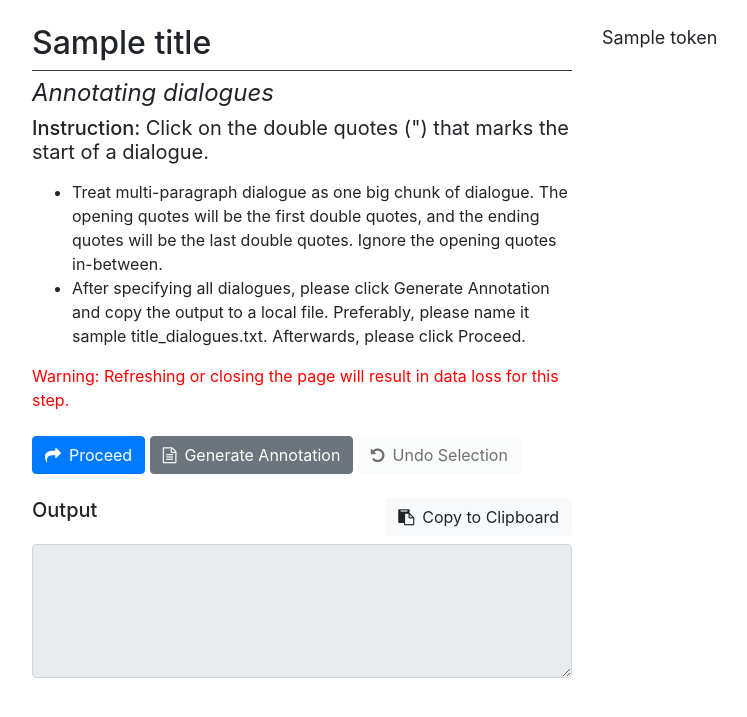
After one commit to carlosngo/StoryX, a Django app: template converter/templates/annotate.html in a window 1280 px wide. The commit adds this page. Shown: the top 717 px of the page, without its empty margins (53-800 px from the left). Run offline with Django 3.2, Linux system fonts and the light colour scheme; the template is opened without the code that fills it: most values are stand-ins (such as "Sample title", 1, 10 or a date in 2020); some libraries are stand-ins or nearby versions.

Commit message:
annotator finished except undo
- should fix undo

```diff
--- /dev/null
+++ b/converter/templates/annotate.html
@@ -0,0 +1,81 @@
+<!DOCTYPE html>
+<html lang="en">
+    <head>
+        <meta charset="UTF-8">
+        <meta name="viewport" content="width=device-width, initial-scale=1.0">
+        <meta http-equiv="X-UA-Compatible" content="ie=edge">
+        <title>StoryX Annotator</title>
+        <script src="https://ajax.googleapis.com/ajax/libs/jquery/3.4.1/jquery.min.js"></script>
+        <script
+            src="https://code.jquery.com/ui/1.12.1/jquery-ui.min.js"
+            integrity="sha256-VazP97ZCwtekAsvgPBSUwPFKdrwD3unUfSGVYrahUqU="
+            crossorigin="anonymous"></script>
+        <script src="https://stackpath.bootstrapcdn.com/bootstrap/4.3.1/js/bootstrap.min.js"></script>
+        {% load static %}
+        <script src="{% static 'js/annotate.js' %}"></script>
+        <link rel="stylesheet" type="text/css" href="{% static 'css/annotate.css' %}">
+        <link rel="stylesheet" href="https://cdnjs.cloudflare.com/ajax/libs/font-awesome/4.7.0/css/font-awesome.min.css">
+        <link rel="stylesheet" type="text/css" href="https://stackpath.bootstrapcdn.com/bootstrap/4.3.1/css/bootstrap.min.css" integrity="sha384-ggOyR0iXCbMQv3Xipma34MD+dH/1fQ784/j6cY/iJTQUOhcWr7x9JvoRxT2MZw1T" crossorigin="anonymous">
+        <link rel="stylesheet" type="text/css" href="https://fonts.googleapis.com/icon?family=Material+Icons">
+
+    </head>
+    <body>
+        <div class="container">
+
+            <div class="row">
+                <div class="col">
+                    <div class="sticky-top">
+                        <div>&nbsp;</div>
+                        <h2>{{ title }}</h2>
+                        <h4 class="pt-2 border-top border-dark">
+                            <i style="font-weight:normal;">
+                                Annotating
+                                <span class="story-element">dialogues</span>
+                            </i>
+                        </h4>
+                        <h5>
+                            Instruction:
+                            <span style="font-weight:normal;" id="instruction">An error occured. Please contact a system administrator.</span>
+                        </h5>
+                        <ul id="notes" class="mt-3">
+                            <li>After specifying all <span class="story-element">dialogues</span>, please click Generate Annotation and copy the output to a local file. Preferably, please name it {{ title | lower }}_<span class="story-element">dialogues</span>.txt. Afterwards, please click Proceed.</li>
+                        </ul>
+                        <div style="color:red">Warning: Refreshing or closing the page will result in data loss for this step.</div>
+                        <div class="mt-4"></div>
+                        <button type="button" class="btn btn-primary" id="btn-proceed"><i class="fa fa-share mr-2"></i>Proceed</button>
+                        <button type="button" class="btn btn-secondary" id="btn-annotate"><i class="fa fa-file-text-o mr-2"></i>Generate Annotation</button>
+                        <button type="button" class="btn btn-light" id="btn-undo"><i class="fa fa-undo mr-2"></i>Undo Selection</button>
+                        <div class="mt-4">
+                            <div class="d-flex justify-content-between">
+                                <h5>Output</h5>
+                                <button type="button" class="btn btn-light" id="btn-copy"><i class="fa fa-clipboard mr-2"></i>Copy to Clipboard</button>
+                            </div>
+
+                            <textarea class="form-control mt-2" rows=5 id="output" readonly></textarea>
+                        </div>
+                    </div>
+                </div>
+                <div class="col my-4">
+                    <div id="token-view">
+                    {% for token in tokens %}
+                        <span style="white-space: pre-line; font-size:18px;" class="token" data-idx="{{ forloop.counter0 }}">{{ token }}</span>
+                    {% endfor %}
+                    </div>
+
+                    <div id="sentence-view">
+                    {% for sentence in sentences %}
+                        <span style="white-space: pre-line; font-size:18px;" class="sentence" data-idx="{{ forloop.counter0 }}">{{ sentence }}</span>
+                    {% endfor %}
+                    </div>
+
+                </div>
+
+            </div>
+        </div>
+
+        <form action="{% url 'stories' %}" method="get" id="form-finish">
+            {% csrf_token %}
+        </form>
+
+    </body>
+</html>
--- a/converter/templates/stories.html
+++ b/converter/templates/stories.html
@@ -21,6 +21,7 @@
                 <td>{{ story.author }}</td>
                 <td>
                     <a href="{{ story.text_file.url }}">View raw text</a>
+                    <a href="{{ story.get_annotation_url }}">Annotate</a>
                     <a href="{{ story.text_file.url }}">Download generated screenplay</a>
                 </td>
             </tr>
--- a/converter/urls.py
+++ b/converter/urls.py
@@ -5,4 +5,5 @@ from . import views
 urlpatterns = [
     path('', views.index, name='index'),
     path('stories/', views.stories, name='stories'),
+    path('stories/<uuid:id>/annotate/', views.annotate, name='annotate')
 ]
--- /dev/null
+++ b/static/css/annotate.css
@@ -0,0 +1,11 @@
+.token:hover {
+    background-color: #FFFF00 !important;
+    cursor: pointer;
+    border-radius: 5px;
+}
+
+.sentence:hover {
+    background-color: #FFFF00 !important;
+    cursor: pointer;
+    border-radius: 5px;
+}
--- /dev/null
+++ b/static/js/annotate.js
@@ -0,0 +1,310 @@
+$(document).ready(() => {
+    var elements = [
+        [],
+        [],
+        [],
+        [],
+        []
+    ]
+    var history = []
+
+    var currentObject = {}
+
+    const DIALOGUE = 0
+    const CHARACTER = 1
+    const PROP = 2
+    const ACTION = 3
+    const TRANSITION = 4
+    const CONTENT_START = 0
+    const CONTENT_END = 1
+    const SPEAKER_START = 2
+    const SPEAKER_END = 3
+    const CHAR_START = 0
+    const CHAR_END = 1
+    const PROP_START = 0
+    const PROP_END = 1
+
+    var element_idx = -1
+    var element_labels = ["dialogues", "characters", "props", "action lines", "scene transitions"]
+    var instruction_idx = 0
+    var instruction_labels = [
+        ["content_start", "content_end", "speaker_start", "speaker_end"],
+        ["char_start", "char_end"],
+        ["prop_start", "prop_end"],
+        ["action_sent"],
+        ["transition_sent"],
+    ]
+
+    var instructions = [
+        // Dialogue instructions
+        [
+            'Click on the double quotes (") that marks the start of a dialogue.',
+            'Click on the double quotes (") that marks the end of the dialogue.',
+            'Click on the word that marks the start of the dialogue speaker.',
+            'Click on the word that marks the end of the dialogue speaker.',
+        ],
+        // Character instructions
+        [
+            'Click on the word that marks the start of a character mention.',
+            'Click on the word that marks the end of a character mention.',
+        ],
+        // Prop instructions
+        [
+            'Click on the word that marks the start of a prop mention.',
+            'Click on the word that marks the end of a prop mention.',
+        ],
+        // Action instructions
+        [
+            'Click on a sentence that is an action line.',
+        ],
+        // Scene Transition instructions
+        [
+            'Click on a sentence that marks the start of a new scene.',
+        ],
+    ]
+
+    // order of notes does not matter
+    var notes = [
+        // Dialogue notes
+        [
+            // First dialogue instruction (see above) notes
+            [
+                'Treat multi-paragraph dialogue as one big chunk of dialogue. The opening quotes will be the first double quotes, and the ending quotes will be the last double quotes. Ignore the opening quotes in-between.'
+            ],
+            // Second dialogue instruction notes
+            [
+                'Treat multi-paragraph dialogue as one big chunk of dialogue. The opening quotes will be the first double quotes, and the ending quotes will be the last double quotes. Ignore the opening quotes in-between.'
+            ],
+            [
+                'For example, if Big Bad Wolf is the speaker, Big will be the start of a character mention.',
+                'The start and end of the speaker can be the same word.',
+                'A speaker is not limited to proper nouns.',
+                'If the speaker is not explicitly stated, please choose the nearest speaker before the dialogue content.',
+            ],
+            [
+                'For example, if Big Bad Wolf is the speaker, Wolf will be the end of a character mention.',
+                'The start and end of the speaker can be the same word.',
+                'A speaker is not limited to proper nouns. Pronouns and common nouns can be the speaker.',
+                'If the speaker is not explicitly stated, please select the nearest speaker before the dialogue content.',
+            ],
+        ],
+        // Character notes
+        [
+            [
+                "Characters are not limited to proper nouns. Characters can also be common nouns but not pronouns."
+            ],
+            [
+
+            ],
+        ],
+        // Prop notes
+        [
+            [
+
+            ],
+            [
+
+            ],
+        ],
+        // Action notes
+        [
+            [
+
+            ],
+        ],
+        // Scene Transition notes
+        [
+            [
+
+            ],
+        ],
+    ]
+
+    nextElement()
+
+    $("#btn-copy").on('click', () => copy())
+    $("#btn-proceed").on('click', () => nextElement())
+    $("#btn-annotate").on('click', () => annotate())
+    $("#btn-undo").on('click', () => undo())
+
+    $(".token").on('click', function() {
+        var idx = $(this).attr('data-idx')
+        let key = instruction_labels[element_idx][instruction_idx]
+        if (key[key.length - 1] == 'd') {
+            let startKey = key.substr(0, key.length - 4)
+            let startIdx = parseInt(currentObject[startKey + "_start"])
+            let curIdx = parseInt(idx)
+            let curElement = $(this)
+            while (curIdx != startIdx) {
+                $(curElement).css('background-color', '#add8e6')
+                curElement = $(curElement).prev()
+                curIdx--
+            }
+        } else {
+            $(this).css('background-color', '#add8e6')
+        }
+        selectElement(idx)
+        nextInstruction()
+    })
+
+    $(".sentence").on('click', function() {
+        var idx = $(this).attr('data-idx')
+        $(this).css('background-color', '#add8e6')
+        selectElement(idx);
+        nextInstruction()
+    })
+
+
+    function annotate() {
+        var output = ""
+        for(let i = 0; i < elements[element_idx].length; i++) {
+            element = elements[element_idx][i];
+            let j = 0;
+            for (let key in element) {
+                if (j > 0) {
+                    output += " "
+                }
+                if (element.hasOwnProperty(key)) {
+                    output += element[key]
+                }
+                j++;
+            }
+            output += "\n"
+        }
+        $("#output").text(output)
+        // if (element_idx == DIALOGUE) {
+        // } else if (element_idx == CHARACTER) {
+        // } else if (element_idx == PROP) {
+        // } else if (element_idx == ACTION) {
+        // } else if (element_idx == TRANSITION) {
+        // }
+    }
+
+    function undo() {
+        if (instruction_idx == 0) {
+
+        } else if (element_idx < ACTION) {
+            // console.log('token')
+            var key = instruction_labels[element_idx][instruction_idx - 1]
+            // console.log(key)
+            var idx = currentObject[key]
+            var query = ".token[data-idx='" + idx + "']";
+            // console.log(query)
+            var curElement = $(query)
+            // console.log(curElement)
+            if (key[key.length - 1] == 'd') {
+                console.log('end')
+                var startKey = key.substr(0, key.length - 4)
+                var startIdx = parseInt(currentObject[startKey + "_start"])
+                var curIdx = parseInt(idx)
+                while (curIdx != startIdx) {
+                    $(curElement).css('background-color', 'transparent')
+                    curElement = $(curElement).prev()
+                    curIdx--
+                }
+            } else {
+                // console.log('start')
+                $(curElement).css('background-color', 'transparent')
+            }
+        } else {
+            // console.log('sent')
+            var query = ".sentence[data-idx='" + idx + "']";
+            var curElement = $(query)
+            $(curElement).css('background-color', 'transparent')
+        }
+        previousInstruction()
+        if (history.length == 0 && Object.keys(currentObject).length == 0) {
+            $("#btn-undo").prop('disabled', true)
+        }
+    }
+
+    function copy() {
+        textarea = document.getElementById("output")
+        textarea.focus()
+        textarea.select()
+        var success = document.execCommand('copy')
+        if (success == true) {
+            $("#btn-copy").removeClass("btn-light")
+            $("#btn-copy").addClass("btn-success")
+            $("#btn-copy").html('<i class="fa fa-clipboard mr-2"></i>Copied to Clipboard!')
+            setTimeout(function(){
+                $("#btn-copy").addClass("btn-light")
+                $("#btn-copy").removeClass("btn-success")
+                $("#btn-copy").html('<i class="fa fa-clipboard mr-2"></i>Copy to Clipboard')
+            }, 1000)
+        }
+    }
+
+    function selectElement(idx) {
+        currentObject[instruction_labels[element_idx][instruction_idx]] = idx
+        if (instruction_idx == instruction_labels[element_idx].length - 1) {
+            console.log(currentObject);
+            history.push(currentObject)
+            elements[element_idx].push(currentObject)
+            currentObject = {}
+        }
+        $("#btn-undo").prop('disabled', false)
+    }
+
+    function nextElement() {
+        if (element_idx == TRANSITION) {
+            $("#form-finish").submit()
+        }
+        element_idx++
+        instruction_idx = -1
+        currentObject = {}
+        history = []
+        nextInstruction()
+        $("#output").text('')
+        $("#btn-undo").prop('disabled', true)
+        $(".sentence").css('background-color', 'transparent')
+        $(".token").css('background-color', 'transparent')
+        $(".story-element").text(element_labels[element_idx])
+        if (element_idx == TRANSITION) {
+            $("#btn-proceed").html('<i class="fa fa-share mr-2"></i>Finish')
+        }
+        if (element_idx == TRANSITION || element_idx == ACTION) {
+            $("#sentence-view").show()
+            $("#token-view").hide()
+        } else {
+            $("#sentence-view").hide()
+            $("#token-view").show()
+        }
+
+    }
+
+    function loadInstruction() {
+        $("#instruction").text(instructions[element_idx][instruction_idx])
+    }
+
+    function loadNotes() {
+        var lastNote = $("#notes").children().last()
+        $("#notes").empty()
+        // console.log(lastNote)
+        for (let i = 0; i < notes[element_idx][instruction_idx].length; i++) {
+            var note = $('<li></li>')
+            note.text(notes[element_idx][instruction_idx][i])
+            // console.log(note)
+            $("#notes").append(note)
+        }
+        $("#notes").append(lastNote)
+    }
+
+    function nextInstruction() {
+        if (instruction_idx == instructions[element_idx].length - 1) {
+            instruction_idx = -1
+        }
+        instruction_idx++
+        loadInstruction()
+        loadNotes()
+    }
+
+    function previousInstruction() {
+        if (instruction_idx == 0) {
+            instruction_idx = instructions[element_idx].length
+        }
+        instruction_idx--
+        loadInstruction()
+        loadNotes()
+    }
+})
--- a/storyx/settings.py
+++ b/storyx/settings.py
@@ -120,5 +120,8 @@ USE_TZ = True
 
 # Static files (CSS, JavaScript, Images)
 # https://docs.djangoproject.com/en/3.1/howto/static-files/
-STATIC_ROOT = os.path.join(BASE_DIR, 'static')
+# STATIC_ROOT = os.path.join(BASE_DIR, 'static')
 STATIC_URL = '/static/'
+STATICFILES_DIRS = [
+    BASE_DIR / "static",
+]
```
Also changed, not shown: converter/models.py (+8 -0 lines), converter/pipeline/annotation_helper.py (added, +17 -0 lines), converter/views.py (+16 -1 lines), static/json/neuralcoref.json (added, +1 -0 lines).
